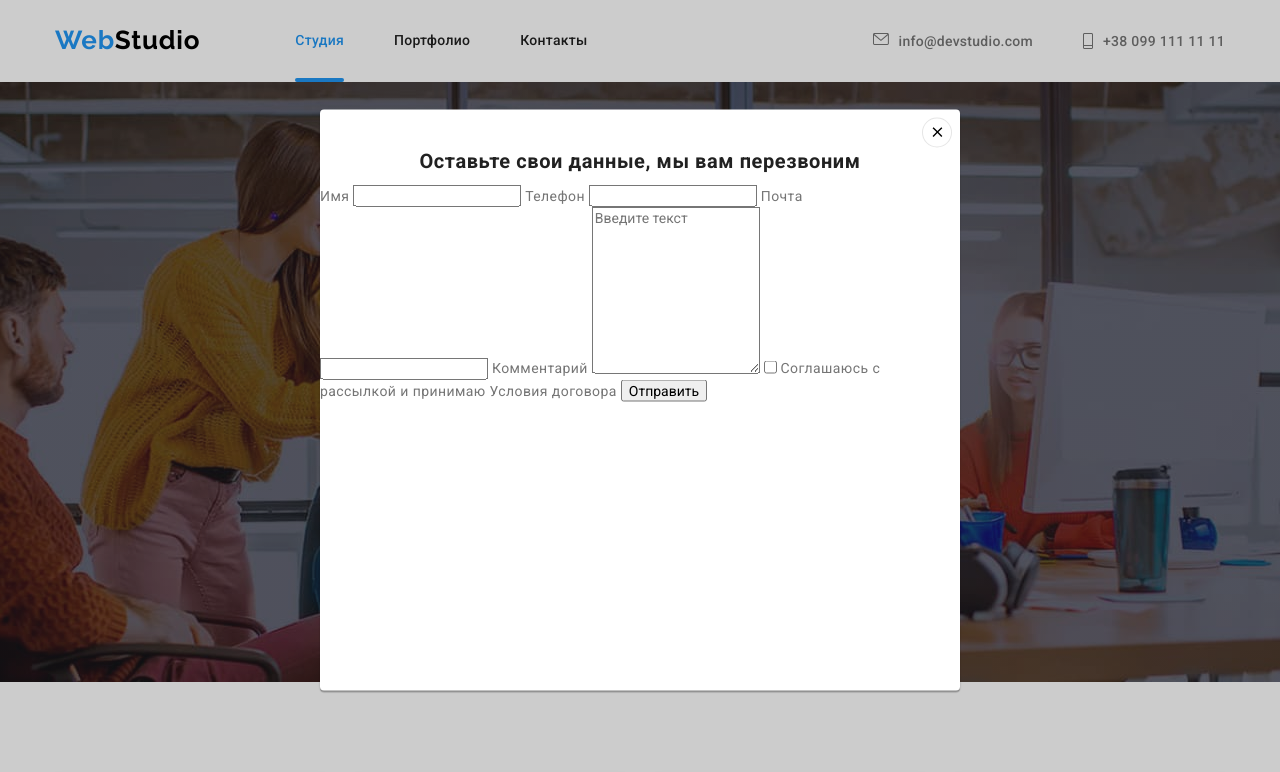
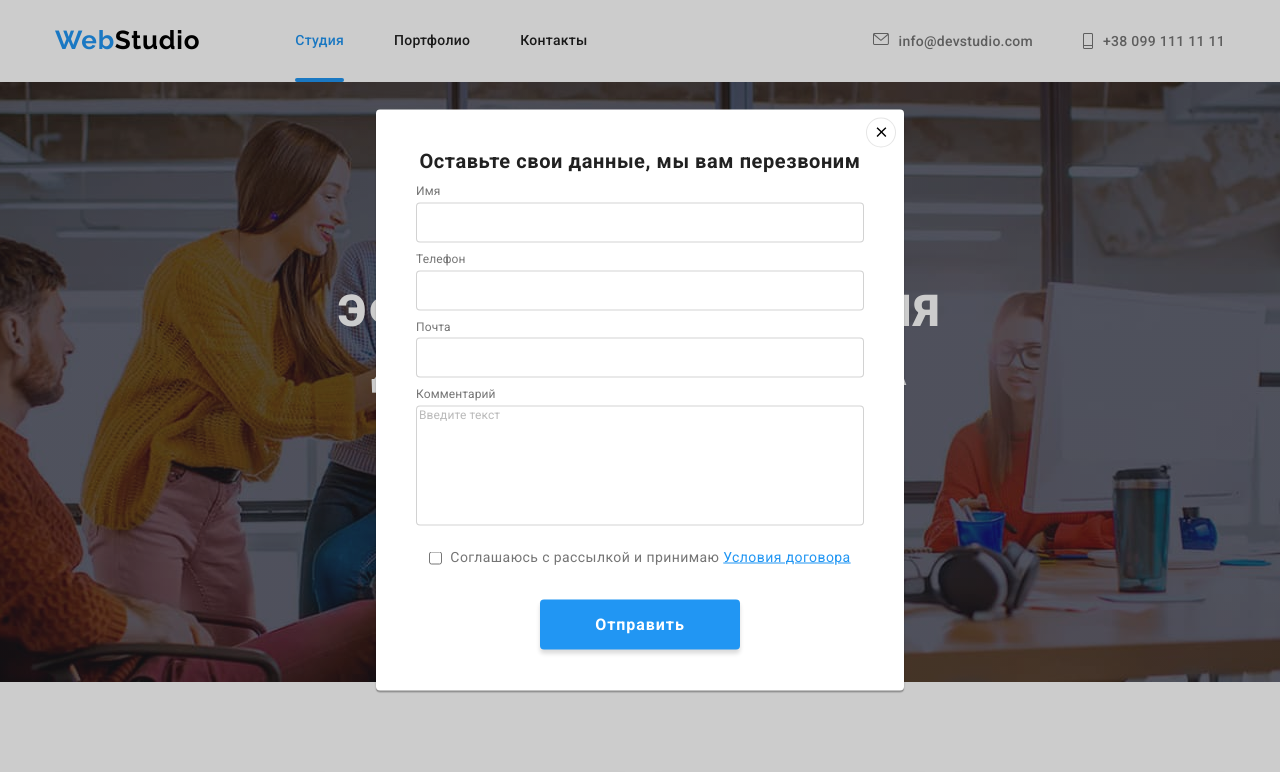
Before and after one commit to Urichcool/goit-markup-hw-06, a plain HTML site: page index.html in a window 1280 px wide. Both pictures are taken after a click on the button "Заказать услугу". Shown: the top 772 px of the page. Drawn offline with Linux system fonts and the light colour scheme.

Commit message:
add-basic-styles-modal-form

```diff
--- a/css/styles.css
+++ b/css/styles.css
@@ -680,21 +680,36 @@ background-image: linear-gradient( to right,
   fill: currentColor;
 }
 
+.footer-form-text{
+   color: var(--primary-white-color);
+  font-weight: 700;
+  font-size: 14px;
+  line-height: 1.15;
+  letter-spacing: 0.03em;
+  text-transform: uppercase;
+  margin-bottom: 20px;
+}
 
-.footer-input{
+.footer-field{
   display: flex;
 }
 
-.footer-email-input{
-  background-color: var(--secondary-bg-color);
+.footer-input{
+  background-color: inherit;
   border: 1px solid rgba(255, 255, 255, 0.3);
   border-radius: 4px;
   filter: drop-shadow(0px 4px 4px rgba(0, 0, 0, 0.15));
-  min-width: 358px;
-  min-height: 50px;
+  width: 358px;
+  height: 50px;
 }
 
+.footer-input::placeholder{
+font-size: 16px;
+line-height: 1.25;
+letter-spacing: 0.03em;
+color: rgba(255, 255, 255, 0.6);
 
+}
 
 .footer-submit-button{
 font-family: 'Roboto';
@@ -798,6 +813,120 @@ color: var(--accent-color);
   color: var(--title-text-color);
   margin-top: 40px;
   margin-bottom: 12px;
+}
+
+.modal-form{
+  width: 448px;
+  margin-left: auto;
+  margin-right: auto;
+
+}
+
+.modal-form-field{
+  display: flex;
+  flex-direction: column;
+
+}
+
+.modal-form-field + .modal-form-field{
+  margin-top: 10px;
+}
+
+
+.modal-form-label{
+  margin-bottom: 4px;
+  font-size: 12px;
+line-height: 1.15;
+letter-spacing: 0.01em;
+}
+
+.modal-form-input{
+  border: 1px solid rgba(33, 33, 33, 0.2);
+border-radius: 4px;
+width: 448px;
+height: 40px;
+}
+
+.modal-textarea-field{
+  display: flex;
+  flex-direction: column;
+  margin-top: 10px;
+  margin-bottom: 20px;
+}
+
+.modal-textarea-label{
+   margin-bottom: 4px;
+  font-size: 12px;
+line-height: 1.15;
+letter-spacing: 0.01em;
+}
+
+.modal-comment-textarea{
+  border: 1px solid rgba(33, 33, 33, 0.2);
+border-radius: 4px;
+width: 448px;
+height: 120px;
+resize: none;
+}
+
+.modal-comment-textarea::placeholder{
+color: rgba(117, 117, 117, 0.5);
+font-size: 12px;
+line-height: 1.15;
+letter-spacing: 0.01em;
+}
+
+.modal-checkbox-field{
+  display: flex;
+  align-items: center;
+  justify-content: center;
+  margin-bottom: 30px;
+}
+
+.modal-checkbox-label{
+  margin-left: 8px;
+}
+
+.modal-checkbox-link{
+  font-family: 'Roboto';
+font-style: normal;
+font-weight: 400;
+font-size: 14px;
+line-height: 1.71;
+letter-spacing: 0.03em;
+cursor: pointer;
+text-decoration-line: underline;
+color: #2196F3;
+
+}
+
+.modal-submit-button{
+  font-family: 'Roboto';
+font-style: normal;
+font-weight: 700;
+font-size: 16px;
+line-height: 1.87;
+display: flex;
+align-items: center;
+justify-content: center;
+letter-spacing: 0.06em;
+margin-left: auto;
+margin-right: auto;
+color: var(--primary-white-color);
+background-color: var(--accent-color);
+border: none;
+padding: 10px 55px;
+box-shadow: 0px 4px 4px rgba(0, 0, 0, 0.15);
+border-radius: 4px;
+cursor: pointer;
+transition-property: background-color;
+  transition-duration: var(--transition-duration);
+  transition-timing-function: var(--transition-timing-function);
+}
+
+.modal-submit-button:hover,
+.modal-submit-button:focus{
+  background-color: #188CE8 ;
 }
 
 
--- a/index.html
+++ b/index.html
@@ -344,11 +344,11 @@
             </svg></a></li>
         </div>
 <div class="footer-form-column">
-    <p class="socials-text">Подпишитесь на рассылку</p>
-    <form class="js-speaker-form">
-        <div class="footer-input">
-            <label for="email"></label>
-        <input class="footer-email-input" type="text" name="email" id="email" placeholder="E-mail">
+
+    <form>
+         <p class="footer-form-text">Подпишитесь на рассылку</p>
+        <div class="footer-field">
+        <input class="footer-input" type="text" name="email" placeholder="E-mail">
         <button class="footer-submit-button" type="submit">Подписаться
         <svg class="footer-button-icon" width="24" height="24">
             <use href="./images/icons.svg#icon-send"></use>
@@ -375,32 +375,36 @@
             <p class="modal-text">
                 Оставьте свои данные, мы вам перезвоним
             </p>
-            <form class="js-speaker-form">
-        <label for="name">Имя</label>
-    <input class="modal-name-input" type="text" name="name" id="name">
-        <label for="tel">Телефон</label>
-    <input class="modal-tel-input" type="tel" name="tel" id="tel">
-        <label for="email">Почта</label>
-        <input class="modal-email-input" type="email" name="email" id="email" >
-        <label for="coment">Комментарий</label>
-        <textarea class="modal-textarea-coment" name="coment" id="coment" rows="10" placeholder="Введите текст"></textarea>
-        <input class="modal-checkbox" type="checkbox" name="topic" value="agreement" id="policy">
-        <label for="Policy">Соглашаюсь с рассылкой и принимаю Условия договора</label>
+            <form class="modal-form">
+                <div class="modal-form-field">
+        <label class="modal-form-label" for="name">Имя</label>
+    <input class="modal-form-input" type="text" name="name" id="name">
+                </div>
+
+                <div class="modal-form-field">
+        <label class="modal-form-label" for="tel">Телефон</label>
+    <input class="modal-form-input" type="tel" name="tel" id="tel">
+                </div>
+
+                <div class="modal-form-field">
+        <label class="modal-form-label" for="email">Почта</label>
+        <input class="modal-form-input" type="email" name="email" id="email" >
+                </div>
+
+                <div class="modal-textarea-field">
+        <label class="modal-textarea-label" for="comment">Комментарий</label>
+        <textarea class="modal-comment-textarea" name="comment" id="comment" rows="10" placeholder="Введите текст"></textarea>
+        </div>
+
+<div class="modal-checkbox-field">
+        <input class="modal-checkbox-input" type="checkbox" name="policy" value="policy" id="policy">
+        <label class="modal-checkbox-label" for="policy">Соглашаюсь с рассылкой и принимаю <a class="modal-checkbox-link">Условия договора</a></label>
+        </div>
         <button class="modal-submit-button" type="submit">Отправить</button>
             </form>
              <script src="./js/modal.js"></script>
         </div>
     </div>
-    <script>
-        (() => {
-  document.querySelector('.js-speaker-form').addEventListener('submit', e => {
-    e.preventDefault();
 
-    new FormData(e.currentTarget).forEach((value, name) =>
-      console.log(`${name}: ${value}`),
-    );
-  });
-})();
-    </script>
 </body>
 </html>
```
